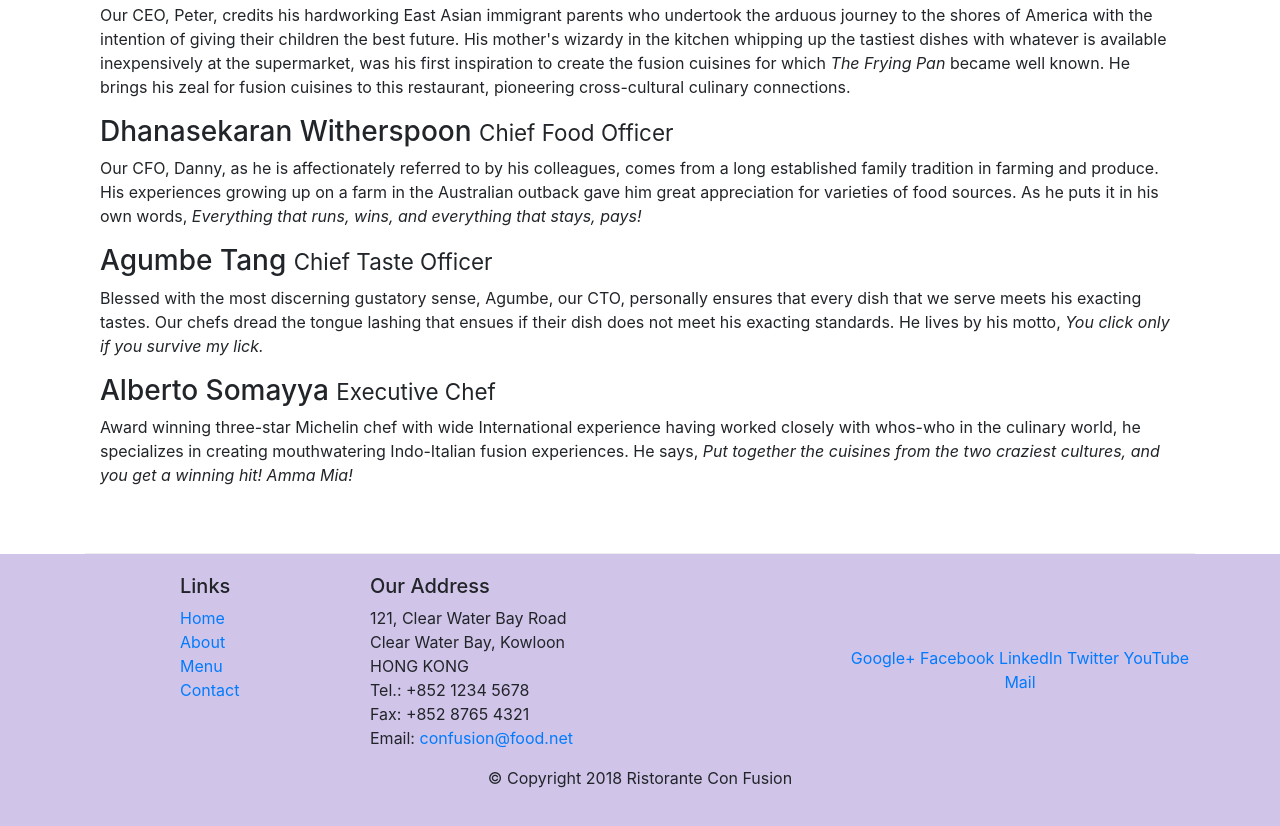
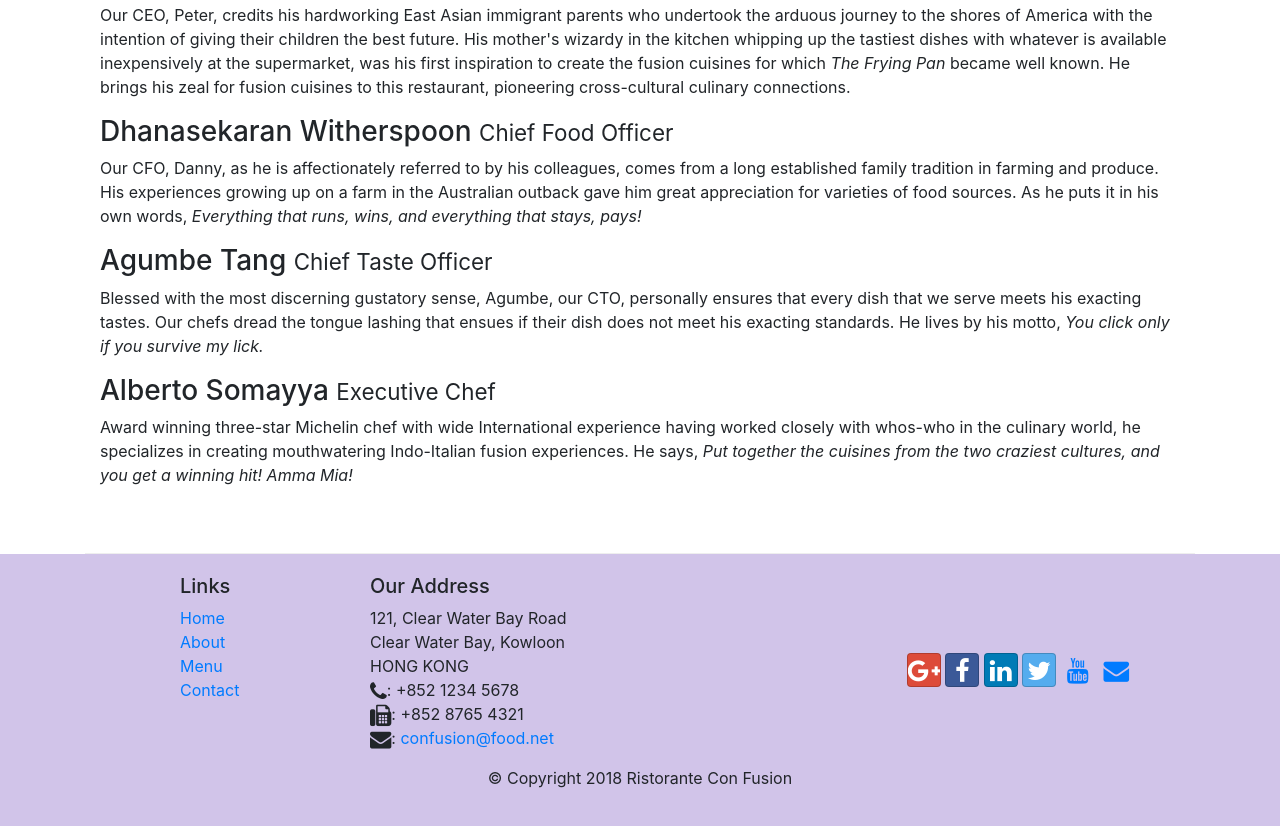
Before and after one commit to manpreet-singh18/bootstrap, a website: page aboutus.html in a window 1280 px wide. Shown: the part 1000-1826 px from the top of the page. Drawn offline with nearby package versions, Linux system fonts and the light colour scheme.

Commit message:
fonts and icons

```diff
--- a/aboutus.html
+++ b/aboutus.html
@@ -10,7 +10,8 @@
      <!-- Bootstrap CSS -->
      <link rel="stylesheet" href="node_modules/bootstrap/dist/css/bootstrap.min.css">
       <link rel="stylesheet" href="css/styles.css">
-
+      <link rel="stylesheet" href="node_modules\font-awesome\css\font-awesome.min.css">
+      <link rel="stylesheet" href="node_modules\bootstrap-social\bootstrap-social.css">
     <title>Ristorante Con Fusion: About Us</title>
 
 </head>
@@ -24,8 +25,8 @@
             <a class="navbar-brand mr-auto" href="/index.html">Ristorante Con Fusion</a>
             <div class="collapse navbar-collapse" id="Navbar">
             <ul class="navbar-nav mr-auto">
-                <li class="nav-item"><a class="nav-link " href="/index.html">Home</a></li>
-                <li class="nav-item"><a class="nav-link active" href="#">About</a></li>
+                <li class="nav-item"><a class="nav-link " href="/index.html"><span class="fa fa-home"></span> Home</a></li>
+                <li class="nav-item"><a class="nav-link active" href="#"><span class="fa fa-info"></span> About</a></li>
                 <li class="nav-item"><a class="nav-link" href="#">Menu</a></li>
                 <li class="nav-item"><a class="nav-link" href="#">Contact</a></li>
             </ul>
@@ -104,19 +105,19 @@
 		              121, Clear Water Bay Road<br>
 		              Clear Water Bay, Kowloon<br>
 		              HONG KONG<br>
-		              Tel.: +852 1234 5678<br>
-		              Fax: +852 8765 4321<br>
-		              Email: <a href="mailto:confusion@food.net">confusion@food.net</a>
+		              <i class="fa fa-phone fa-lg"></i>: +852 1234 5678<br>
+		              <i class="fa fa-fax fa-lg"></i>: +852 8765 4321<br>
+                      <i class="fa fa-envelope fa-lg"></i>: <a href="mailto:confusion@food.net">confusion@food.net</a>
 		           </address>
                 </div>
                 <div class="col-12 col-sm-4 align-self-center">
                     <div class="text-center">
-                        <a href="http://google.com/+">Google+</a>
-                        <a href="http://www.facebook.com/profile.php?id=">Facebook</a>
-                        <a href="http://www.linkedin.com/in/">LinkedIn</a>
-                        <a href="http://twitter.com/">Twitter</a>
-                        <a href="http://youtube.com/">YouTube</a>
-                        <a href="mailto:">Mail</a>
+                        <a class="btn btn-social-icon btn-google" href="http://google.com/+"><i class="fa fa-google-plus fa-lg"></i></a>
+                        <a class="btn btn-social-icon btn-facebook"href="http://www.facebook.com/profile.php?id="><i class="fa fa-facebook fa-lg"></i></a>
+                        <a class="btn btn-social-icon btn-linkedin" href="http://www.linkedin.com/in/"><i class="fa fa-linkedin fa-lg"></i></a>
+                        <a class="btn btn-social-icon btn-twitter" href="http://twitter.com/"><i class="fa fa-twitter fa-lg"></i></a>
+                        <a class="btn btn-social-icon btn-youtube" href="http://youtube.com/"><i class="fa fa-youtube fa-lg"></i></a>
+                        <a class="btn btn-social-icon " href="mailto:"><i class="fa fa-envelope fa-lg"></i></a>
                     </div>
                 </div>
            </div>
--- a/package.json
+++ b/package.json
@@ -15,6 +15,8 @@
   },
   "dependencies": {
     "bootstrap": "^4.0.0",
+    "bootstrap-social": "^5.1.1",
+    "font-awesome": "^4.7.0",
     "jquery": "^3.3.1",
     "popper.js": "^1.12.9"
   }
```
Also changed, not shown: index.html (+13 -11 lines), 1 other file.
